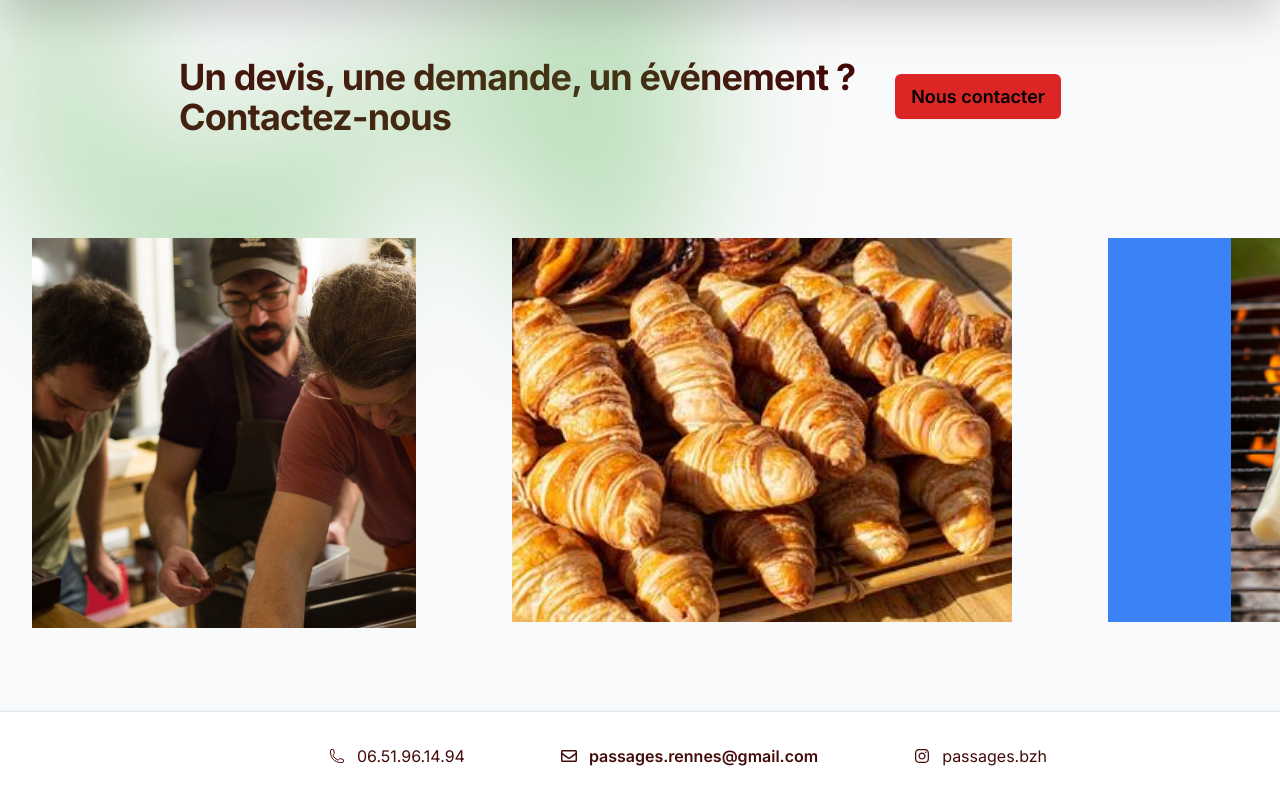
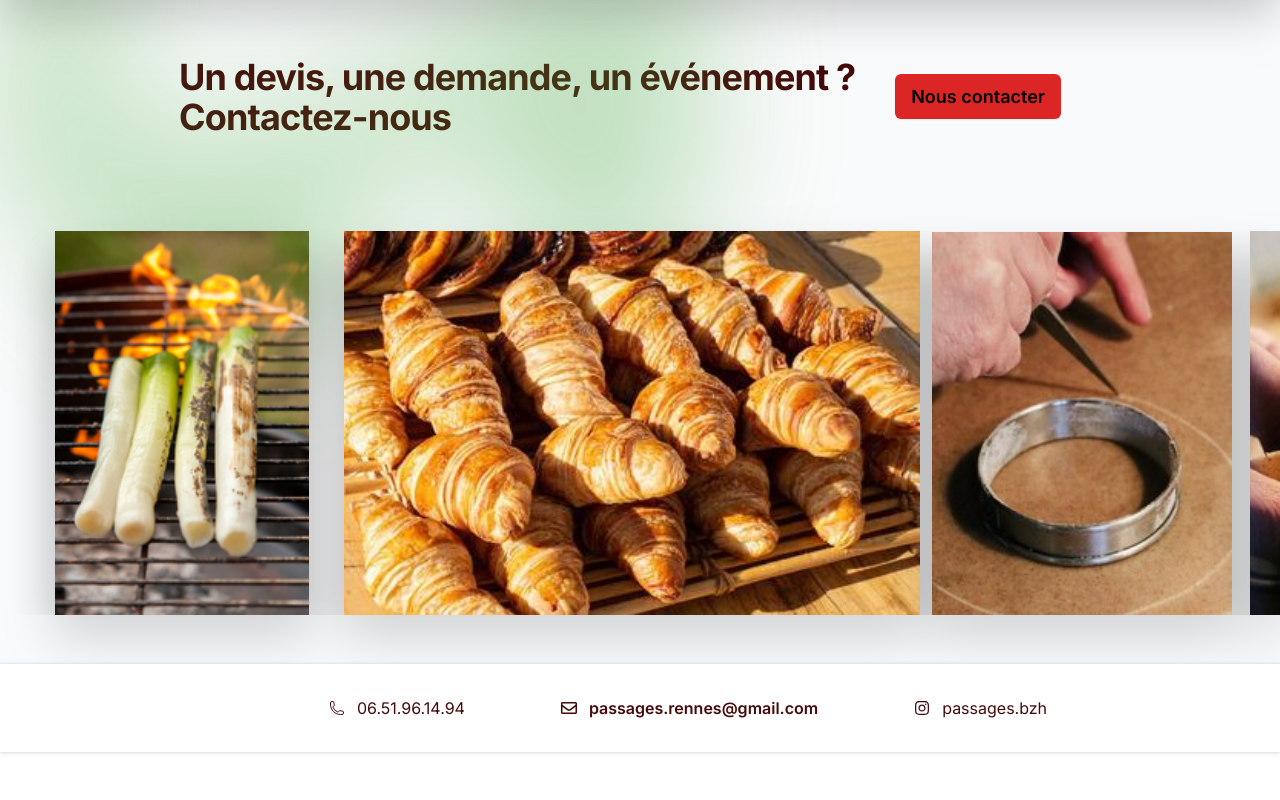
Before and after one commit to jolysnicolas1/passages-rennes, a Next.js app: page / in a window 1280 px wide. Shown: the part 2235-3035 px from the top of the page. After the commit the page ends 2987 px from the top, so only its background shows below. Built offline with nearby package versions, Linux system fonts and the light colour scheme.

Commit message:
Fix carousel

```diff
--- a/app/Slider.tsx
+++ b/app/Slider.tsx
@@ -7,55 +7,106 @@ import portfolio01 from "/public/portfolio01.jpg"
 import portfolio02 from "/public/portfolio02.jpg"
 import portfolio03 from "/public/portfolio03.jpg"
 import portfolio04 from "/public/portfolio04.jpg"
+import portfolio05 from "/public/portfolio05.jpg"
+import portfolio06 from "/public/portfolio06.jpg"
+import portfolio07 from "/public/portfolio07.jpg"
+import portfolio08 from "/public/portfolio08.jpg"
+import portfolio09 from "/public/portfolio09.jpg"
+import portfolio10 from "/public/portfolio10.jpg"
+import portfolio11 from "/public/portfolio11.jpg"
+import portfolio12 from "/public/portfolio12.jpg"
+import portfolio13 from "/public/portfolio13.jpg"
+import portfolio14 from "/public/portfolio14.jpg"
+import portfolio15 from "/public/portfolio15.jpg"
+import portfolio16 from "/public/portfolio16.jpg"
+import portfolio17 from "/public/portfolio17.jpg"
+import portfolio18 from "/public/portfolio18.jpg"
+import portfolio19 from "/public/portfolio19.jpg"
+import portfolio20 from "/public/portfolio20.jpg"
 
 
   export default function Slider() {
     let { scrollYProgress } =useScroll();
-    let y = useTransform(scrollYProgress, [0, 1], ["0%", "-15%"]);
+    let y = useTransform(scrollYProgress, [0, 1], ["0%", "-25%"]);
+
     return (
-        <motion.div style={{y}} className="snap-mandatory snap-x space-x-24 bg-transparent overflow-x-scroll relative mx-auto max-w-7xl p-6 flex lg:items-center lg:px-8
-
-        ">
-            {/* <div className="bg-test relative px-6 sm:px-12 lg:px-16 overflow-x-scroll">
-                <div className="relative mx-auto flex max-w-3xl flex-col items-center text-center p-8 space-y-8 shrink-0">
-                    <h2
-                    id="presentation" className="text-3xl font-bold tracking-tight text-white sm:text-4xl">
-                    <span className="block sm:inline">Vos cuistôts</span>
-                    </h2>
-                    <p className="mt-3 text-xl text-white pb-5">Passages, c’est l’histoire de deux amis, passionnés par le goût et animés par des valeur de partage et de gourmandise. Hugo et Pierre, l’un cuisinier, l’autre pâtissier, ont choisi de s’installer à Rennes afin de mettre leur expérience et leur complicité au service de vos événements.
-                    </p>
+        <div className="relative max-w-full w-full xl:max-w-7xl h-96">
+            <motion.div style={{y}} className="
+            absolute
+            m-12
+            h-full
+            drop-shadow-2xl
+            snap-mandatory snap-x
+            bg-transparent
+            overflow-x-scroll
+            relative
+            mx-auto
+            max-w-full
+            xl:max-w-7xl
+            flex
+            lg:items-center
+            lg:px-8">
+                <div className="relative snap-center snap-always h-full shrink-0 drop-shadow-2xl">
+                    <Image className="object-contain h-full" src={portfolio02} alt="" width={300} height={900} />
                 </div>
-            </div> */}
-            <div className="snap-center snap-always w-96 h-96 bg-blue-500 shrink-0">
-                <Image className="object-contain object-center" src={cooks} alt="Picture of the author" width={500} height={900}/>
+                <div className="relative snap-center snap-always h-full shrink-0 drop-shadow-2xl">
+                    <Image className="object-contain h-full" src={portfolio01} alt="" width={600} height={900} />
                 </div>
-            <div className="snap-center snap-always h-96 bg-red-500 shrink-0">
-                 <Image className="object-cover h-full" src={portfolio01} alt="Picture of the author" width={500} height={900}/>
+                <div className="relative snap-center snap-always h-full shrink-0 drop-shadow-2xl">
+                    <Image className="object-contain h-full" src={portfolio03} alt="" width={300} height={900} />
                 </div>
-            <div className="snap-center snap-always w-fit h-96 bg-blue-500 shrink-0">
-                <Image className="object-contain object-center max-h-full" src={portfolio02} alt="Picture of the author" width={500} height={900}/>
+                <div className="relative snap-center snap-always h-full shrink-0 drop-shadow-2xl">
+                    <Image className="object-contain h-full" src={portfolio04} alt="" width={300} height={900} />
                 </div>
-            <div className="snap-center snap-always w-96 h-96 bg-red-500 shrink-0">
-                <Image className="object-contain object-center" src={portfolio03} alt="Picture of the author" width={500} height={900}/>
+                <div className="relative snap-center snap-always h-full shrink-0 drop-shadow-2xl">
+                    <Image className="object-contain h-full" src={portfolio05} alt="" width={300} height={900} />
                 </div>
-            <div className="snap-center snap-always w-96 h-96 bg-blue-500 shrink-0">
-                <Image className="object-contain object-center" src={portfolio04} alt="Picture of the author" width={500} height={900}/>
+                <div className="relative snap-center snap-always h-full shrink-0 drop-shadow-2xl">
+                    <Image className="object-contain h-full" src={portfolio06} alt="" width={300} height={900} />
                 </div>
-            <div className="snap-center snap-always w-96 h-96 bg-blue-500 shrink-0">
-                <Image className="object-contain object-center" src={cooks} alt="Picture of the author" width={500} height={900}/>
+                <div className="relative snap-center snap-always h-full shrink-0 drop-shadow-2xl">
+                    <Image className="object-contain h-full" src={portfolio07} alt="" width={300} height={900} />
                 </div>
-            <div className="snap-center snap-always h-96 bg-red-500 shrink-0">
-                 <Image className="object-cover h-full" src={portfolio01} alt="Picture of the author" width={500} height={900}/>
+                <div className="relative snap-center snap-always h-full shrink-0 drop-shadow-2xl">
+                    <Image className="object-contain h-full" src={portfolio08} alt="" width={600} height={900} />
                 </div>
-            <div className="snap-center snap-always w-fit h-96 bg-blue-500 shrink-0">
-                <Image className="object-contain object-center max-h-full" src={portfolio02} alt="Picture of the author" width={500} height={900}/>
+                <div className="relative snap-center snap-always h-full shrink-0 drop-shadow-2xl">
+                    <Image className="object-contain h-full" src={portfolio09} alt="" width={600} height={900} />
                 </div>
-            <div className="snap-center snap-always w-96 h-96 bg-red-500 shrink-0">
-                <Image className="object-contain object-center" src={portfolio03} alt="Picture of the author" width={500} height={900}/>
+                <div className="relative snap-center snap-always h-full shrink-0 drop-shadow-2xl">
+                    <Image className="object-contain h-full" src={portfolio10} alt="" width={300} height={900} />
                 </div>
-            <div className="snap-center snap-always w-96 h-96 bg-blue-500 shrink-0">
-                <Image className="object-contain object-center" src={portfolio04} alt="Picture of the author" width={500} height={900}/>
+                <div className="relative snap-center snap-always h-full shrink-0 drop-shadow-2xl">
+                    <Image className="object-contain h-full" src={portfolio11} alt="" width={300} height={900} />
+                </div>
+                <div className="relative snap-center snap-always h-full shrink-0 drop-shadow-2xl">
+                    <Image className="object-contain h-full" src={portfolio12} alt="" width={400} height={900} />
+                </div>
+                <div className="relative snap-center snap-always h-full shrink-0 drop-shadow-2xl">
+                    <Image className="object-contain h-full" src={portfolio13} alt="" width={400} height={900} />
+                </div>
+                <div className="relative snap-center snap-always h-full shrink-0 drop-shadow-2xl">
+                    <Image className="object-contain h-full" src={portfolio14} alt="" width={400} height={900} />
+                </div>
+                <div className="relative snap-center snap-always h-full shrink-0 drop-shadow-2xl">
+                    <Image className="object-contain h-full" src={portfolio15} alt="" width={600} height={900} />
+                </div>
+                <div className="relative snap-center snap-always h-full shrink-0 drop-shadow-2xl">
+                    <Image className="object-contain h-full" src={portfolio16} alt="" width={600} height={900} />
+                </div>
+                <div className="relative snap-center snap-always h-full shrink-0 drop-shadow-2xl">
+                    <Image className="object-contain h-full" src={portfolio17} alt="" width={400} height={900} />
+                </div>
+                <div className="relative snap-center snap-always h-full shrink-0 drop-shadow-2xl">
+                    <Image className="object-contain h-full" src={portfolio18} alt="" width={600} height={900} />
+                </div>
+                <div className="relative snap-center snap-always h-full shrink-0 drop-shadow-2xl">
+                    <Image className="object-contain h-full" src={portfolio19} alt="" width={600} height={900} />
+                </div>
+                <div className="relative snap-center snap-always h-full shrink-0 drop-shadow-2xl">
+                    <Image className="object-contain h-full" src={portfolio20} alt="" width={600} height={900} />
                 </div>
             </motion.div>
+        </div>
     )
   }
```
Lines whose indentation alone changed are shown as unchanged.
